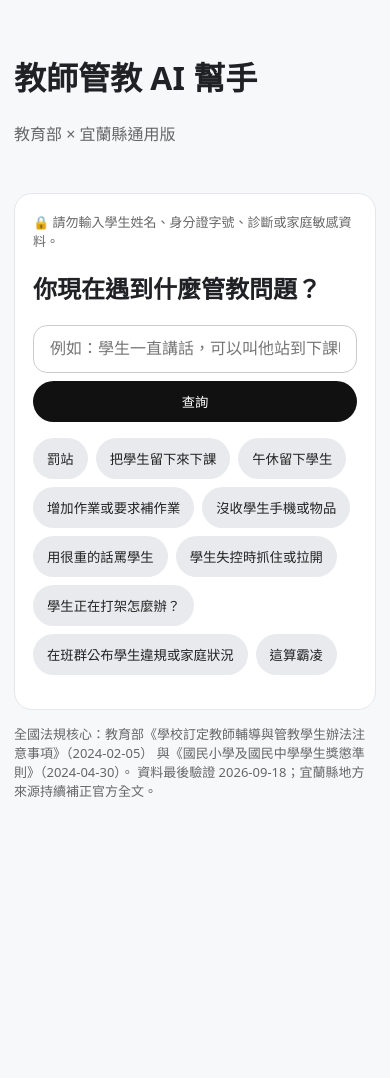
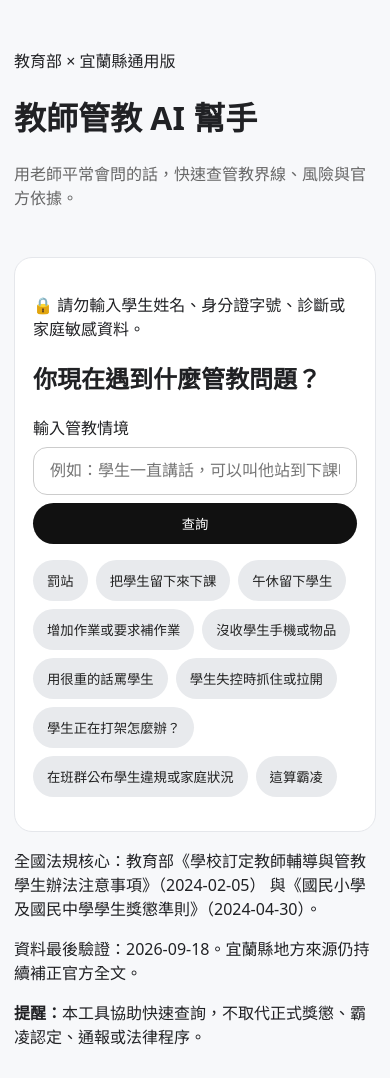
Before and after one commit to similaitw/teacher-discipline-ai, a Next.js app: page / in a window 390 px wide. Before the commit the page ends 844 px from the top, so only its background shows below. Built offline with nearby package versions, Linux system fonts and the light colour scheme.

Commit message:
a11y: improve mobile search form and live results

```diff
--- a/app/page.tsx
+++ b/app/page.tsx
@@ -1,6 +1,6 @@
 'use client';
 
-import {useState} from 'react';
+import {FormEvent, useState} from 'react';
 import {AnswerCard} from '@/components/AnswerCard';
 import {allTopics,searchTopic} from '@/lib/search';
 import type {Topic} from '@/lib/types';
@@ -11,51 +11,74 @@ export default function Page(){
   const [searched,setSearched]=useState(false);
 
   const run=(text=q)=>{
+    const trimmed=text.trim();
     setQ(text);
-    setResult(searchTopic(text));
-    setSearched(true);
+    setResult(trimmed ? searchTopic(trimmed) : undefined);
+    setSearched(Boolean(trimmed));
+  };
+
+  const submit=(event:FormEvent<HTMLFormElement>)=>{
+    event.preventDefault();
+    run();
   };
 
   return <main className="wrap">
-    <div className="hero">
+    <header className="hero">
+      <p className="eyebrow">教育部 × 宜蘭縣通用版</p>
       <h1>教師管教 AI 幫手</h1>
-      <p className="sub">教育部 × 宜蘭縣通用版</p>
-    </div>
+      <p className="sub">用老師平常會問的話，快速查管教界線、風險與官方依據。</p>
+    </header>
 
-    <div className="card">
-      <div className="meta">🔒 請勿輸入學生姓名、身分證字號、診斷或家庭敏感資料。</div>
-      <h2>你現在遇到什麼管教問題？</h2>
-      <div className="ask">
+    <section className="card" aria-labelledby="ask-title">
+      <p className="privacy-note" role="note">
+        🔒 請勿輸入學生姓名、身分證字號、診斷或家庭敏感資料。
+      </p>
+      <h2 id="ask-title">你現在遇到什麼管教問題？</h2>
+
+      <form className="ask" onSubmit={submit}>
+        <label className="sr-only" htmlFor="discipline-query">輸入管教情境</label>
         <input
-          aria-label="輸入管教情境"
+          id="discipline-query"
           value={q}
           onChange={e=>setQ(e.target.value)}
-          onKeyDown={e=>e.key==='Enter'&&run()}
           placeholder="例如：學生一直講話，可以叫他站到下課嗎？"
+          autoComplete="off"
         />
-        <button onClick={()=>run()}>查詢</button>
-      </div>
-      <div className="chips">
+        <button type="submit" disabled={!q.trim()}>查詢</button>
+      </form>
+
+      <nav className="chips" aria-label="常見管教問題">
         {allTopics.map(t=>
-          <button className="chip" onClick={()=>run(t.title)} key={t.id}>
+          <button
+            type="button"
+            className="chip"
+            onClick={()=>run(t.title)}
+            key={t.id}
+          >
             {t.title.replace('可以','').replace('嗎？','')}
           </button>
         )}
-      </div>
+      </nav>
+    </section>
+
+    <div aria-live="polite" aria-atomic="true">
+      {result ? <AnswerCard topic={result}/> : null}
+      {searched&&!result ?
+        <section className="card risk-unknown" aria-labelledby="unknown-title">
+          <p className="risk-label">來源不足／需確認</p>
+          <h2 id="unknown-title">需要進一步確認</h2>
+          <p>目前知識庫沒有足夠來源支持具體結論。請改用更明確的情境描述，或交由學校行政／法規來源進一步確認。</p>
+        </section>
+      : null}
     </div>
 
-    {result&&<AnswerCard topic={result}/>}
-    {searched&&!result&&
-      <section className="card risk-unknown">
-        <h2>需要進一步確認</h2>
-        <p>目前知識庫沒有足夠來源支持具體結論。請改用更明確的情境描述，或交由學校行政／法規來源進一步確認。</p>
-      </section>
-    }
-
-    <p className="meta">
-      全國法規核心：教育部《學校訂定教師輔導與管教學生辦法注意事項》（2024-02-05）
-      與《國民小學及國民中學學生獎懲準則》（2024-04-30）。
-      資料最後驗證 2026-09-18；宜蘭縣地方來源持續補正官方全文。
-    </p>
+    <footer className="site-footer">
+      <p>
+        全國法規核心：教育部《學校訂定教師輔導與管教學生辦法注意事項》（2024-02-05）
+        與《國民小學及國民中學學生獎懲準則》（2024-04-30）。
+      </p>
+      <p>資料最後驗證：2026-09-18。宜蘭縣地方來源仍持續補正官方全文。</p>
+      <p><strong>提醒：</strong>本工具協助快速查詢，不取代正式獎懲、霸凌認定、通報或法律程序。</p>
+    </footer>
   </main>;
 }
```
